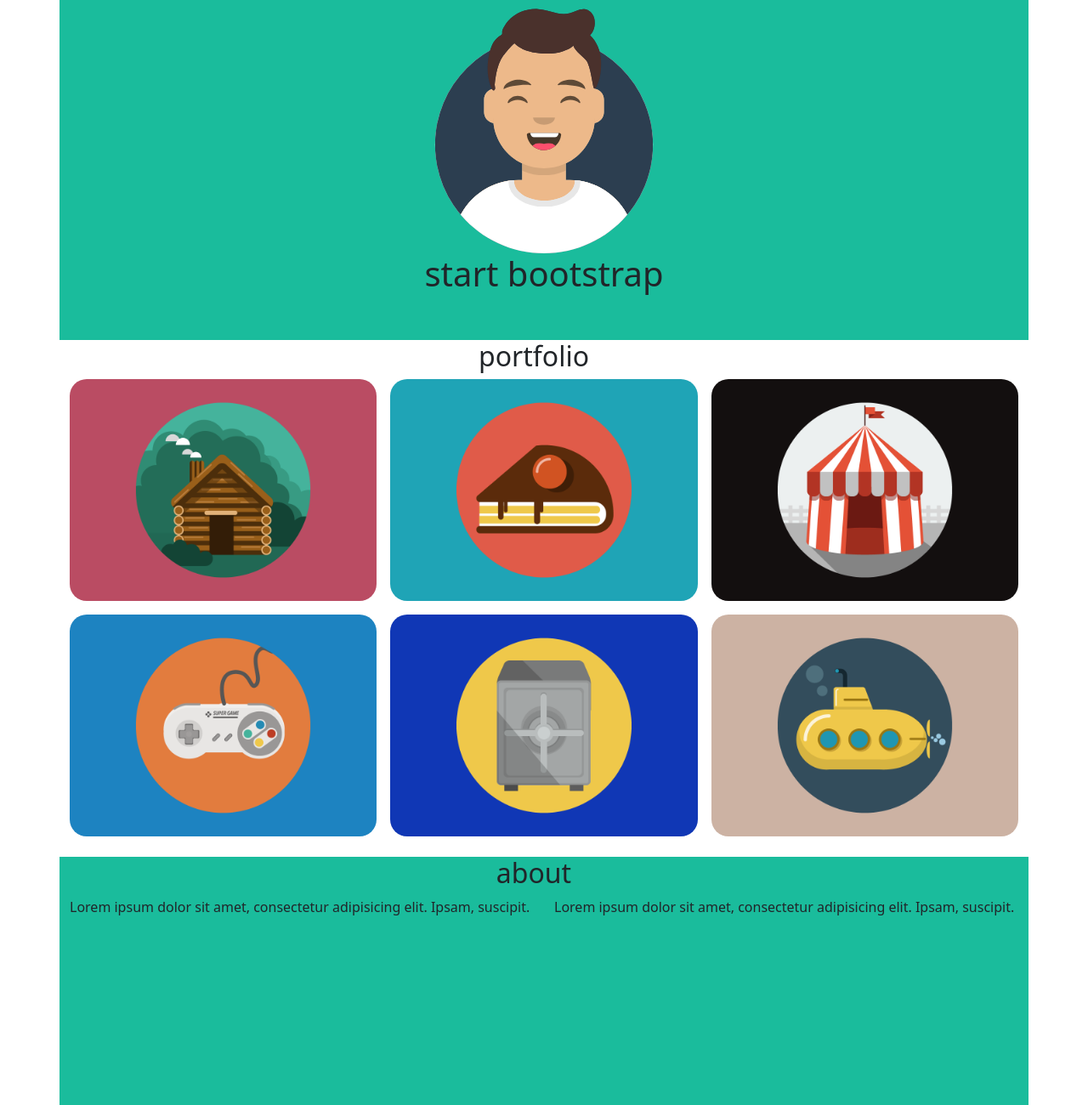
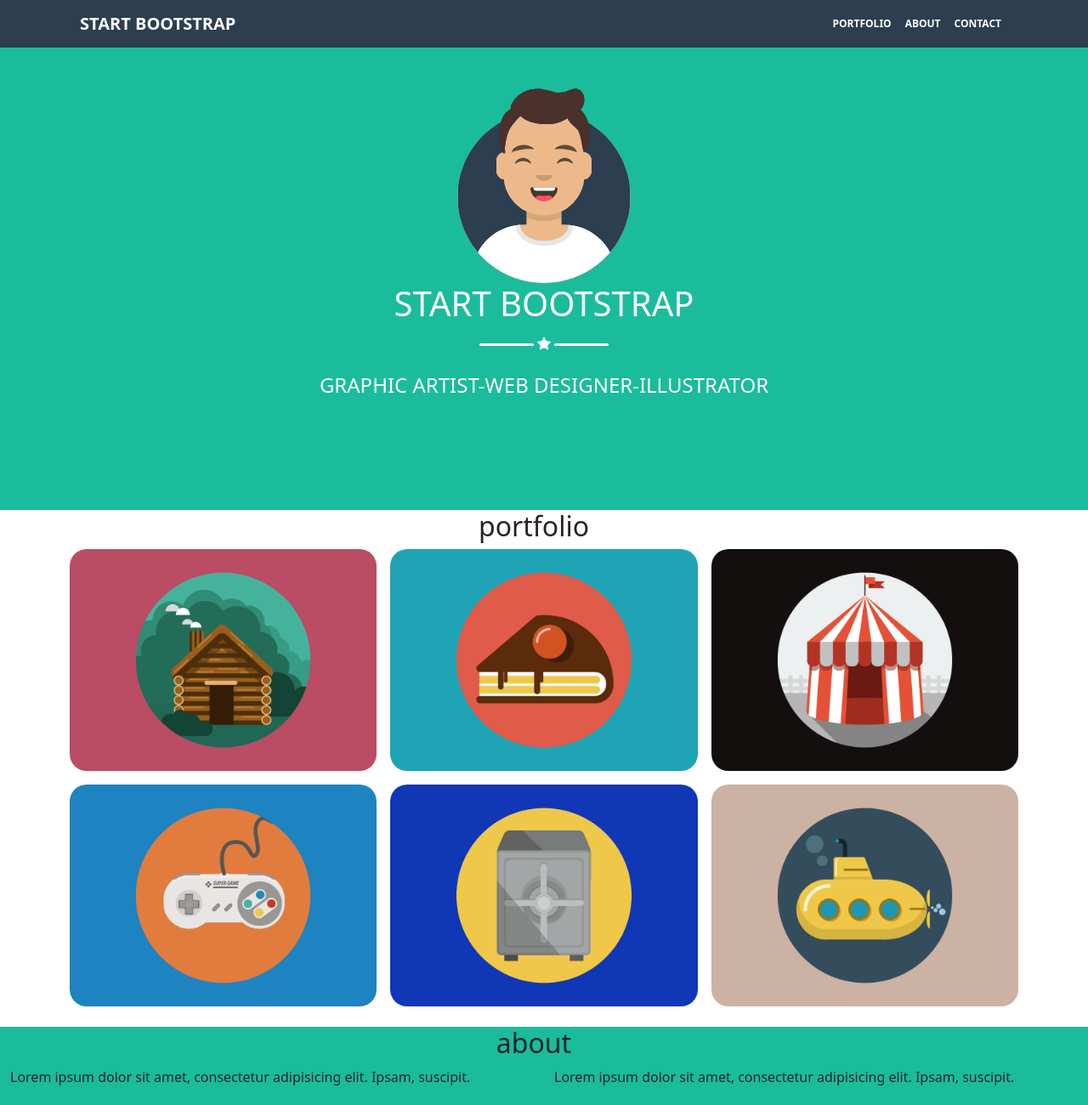
Before and after one commit to EdoardoRagazzi/html-css-bootstrap-freelancer, a plain HTML site: page index.html in a window 1280 px wide. Shown: the top 1300 px of the page at 85% size. Drawn offline with nearby package versions, Linux system fonts and the light colour scheme.

Commit message:
jumbotroon

```diff
--- a/css/style.css
+++ b/css/style.css
@@ -7,13 +7,23 @@
 }
 /*---------END NAV---------*/
 /*---------JUMBOTROON-------*/
-.jumbotroon{
+#jumbotroon{
     background-color: #1ABC9C;
-    height: 400px;
+    min-height: 600px;
     width: 100%;
+    color: white;
 }
+#jumbotroon h4{
+    padding-top: 20px;
+    color
+}
+.image h1{
+    text-align: center;
+}
+
 .image img{
-
+   width: 20%;
+   height:20%;
    text-align: center;
    justify-content: center;
 }
@@ -32,7 +42,7 @@
     width: 100%;
 }
 .contact{
-    background-color: tomato;
+    background-color:white;
     height: 600PX;
     width: 100%;;
 }
@@ -53,3 +63,17 @@
     color: white;
     line-height: 100px;
 }
+.progress{
+    background-color:white;
+    width: 5vw;
+    min-width: 60px;
+    height: 3px;
+    line-height: 24px;
+    display: inline-block;
+    vertical-align: middle;
+
+}
+.bar{
+    height:30px;
+    line-height: 30px;
+}
--- a/index.html
+++ b/index.html
@@ -16,13 +16,17 @@
 <body>
     <!-- START FREELANCE  -->
     <!-- -----CONTAINER----- -->
-    <div class="container ">
-        <!-- -------------NAV MENU -----------
+    <header>
+        <div class="container-fluid">
+            <!-------------NAV MENU ----------->
+            <div class="row">
+                <div class="col-12">
                     <nav class="navbar navbar-expand-sm navbar-light  fixed-top container_nav ">
                         <div class="container">
                             <a class="navbar-brand text-uppercase text-white fw-bolder" href="#">Start bootstrap</a>
-                <button class="navbar-toggler" type="button" data-bs-toggle="collapse" data-bs-target="#navbarNav"
-                    aria-controls="navbarNav" aria-expanded="false" aria-label="Toggle navigation">
+                            <button class="navbar-toggler" type="button" data-bs-toggle="collapse"
+                                data-bs-target="#navbarNav" aria-controls="navbarNav" aria-expanded="false"
+                                aria-label="Toggle navigation">
                                 <span class="navbar-toggler-icon"></span>
                             </button>
                             <div class="collapse navbar-collapse justify-content-end" id="navbarNav">
@@ -41,20 +45,39 @@
                             </div>
                         </div>
                     </nav>
+                </div>
+            </div>
             <!-- --------END NAV MENU-------- -->
         </div>
+    </header>
     <!-- ----------JUMBOTROON---------- -->
-    <div class="container jumbotroon">
-        <div class="row ">
-            <div class="col-12 d-flex justify-content-center ">
-                <div class="image ">
+    <section id="jumbotroon">
+        <div class="container">
+            <div class="row  pt-5 justify-content-center text-uppercase ">
+                <div class="col-12   justify-content-center text-center pt-5">
+                    <div class="image  ">
                         <img src="img/avatar.svg" alt="avatar random">
+                    </div>
                     <h1>start bootstrap</h1>
+                    <div class="bar">
+                        <div class="progress"></div>
+                        <i class="bi bi-star-fill"></i>
+                        <div class="progress"></div>
+                    </div>
+                    <div class="flex-shrink-1 flex-nowrap">
+                        <h4>Graphic artist-web designer-illustrator</h4>
                     </div>
                 </div>
 
             </div>
         </div>
+    </section>
+
+
+
+
+
+
     <!-- ---------PORTFOLIO---------- -->
     <div class="container portfolio">
         <div class="row">
@@ -99,18 +122,18 @@
         </div>
     </div>
     <!----------ABOUT--------->
-    <div class="container about">
+    <div class="container-fluid about">
         <div class="row ">
             <div class="col">
                 <div class="row title">
                     <h2 class="text-center">about</h2>
                 </div>
                 <div class="row">
-                    <div class="col-12 col-sm-6">
+                    <div class="col-12 col-md-6">
                         <p>Lorem ipsum dolor sit amet, consectetur adipisicing elit. Ipsam, suscipit.
                         </p>
                     </div>
-                    <div class="col-12 col-sm-6">
+                    <div class="col-12 col-md-6">
                         <p>Lorem ipsum dolor sit amet, consectetur adipisicing elit. Ipsam, suscipit.
                         </p>
                     </div>
@@ -127,7 +150,7 @@
                     <h2 class="text-center">contact me</h2>
                 </div>
                 <div class="row justify-content-center">
-                    <div class="col-6">
+                    <div class="col-8 col-md-6">
                         <div class=" form-floating p-2">
                             <input type="name" class="form-control" id="floatingName" placeholder="Name">
                             <label for="floatingName">Name</label>
@@ -155,27 +178,27 @@
             </div>
         </div>
     </div>
-    <div class="container footer">
+    <div class="container-fluid footer">
         <div class="row  justify-content-around">
-            <div class="col-4 ">
+            <div class="col-12 col-md-4 ">
                 <h2>LOCATION</h2>
                 <p>2215 John Daniel Drive Clark, MO 52432</p>
             </div>
-            <div class="col-4">
+            <div class="col-12 col-4">
                 <h2>AROUND THE WEB</h2>
                 <div class="facebook"></div>
                 <div class="google"></div>
                 <div class="twitter"></div>
                 <div class="linkedin"></div>
             </div>
-            <div class="col-4">
+            <div class="col-12 col-4">
                 <h2>ABOUT FREELANCER</h2>
                 <p>Freelance is a free to use , open source Bootstrap theme created by Start bootstrap</p>
             </div>
         </div>
         <div class="row">
             <div class="col coopyright text-center">
-                <p>Coopyright Your Website 2019</p>
+                <p>Copyright (C) Microsoft Corporation</p>
             </div>
         </div>
     </div>
```
Lines whose indentation alone changed are shown as unchanged.
